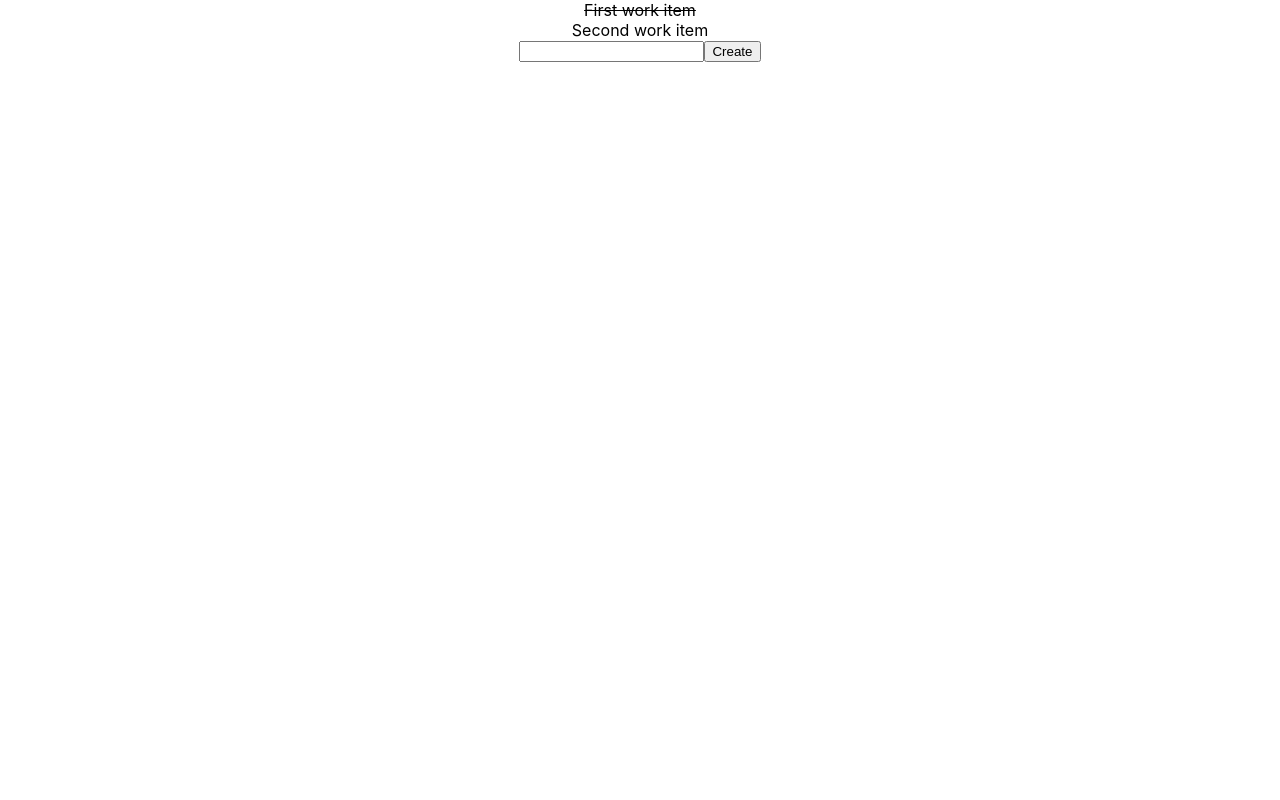
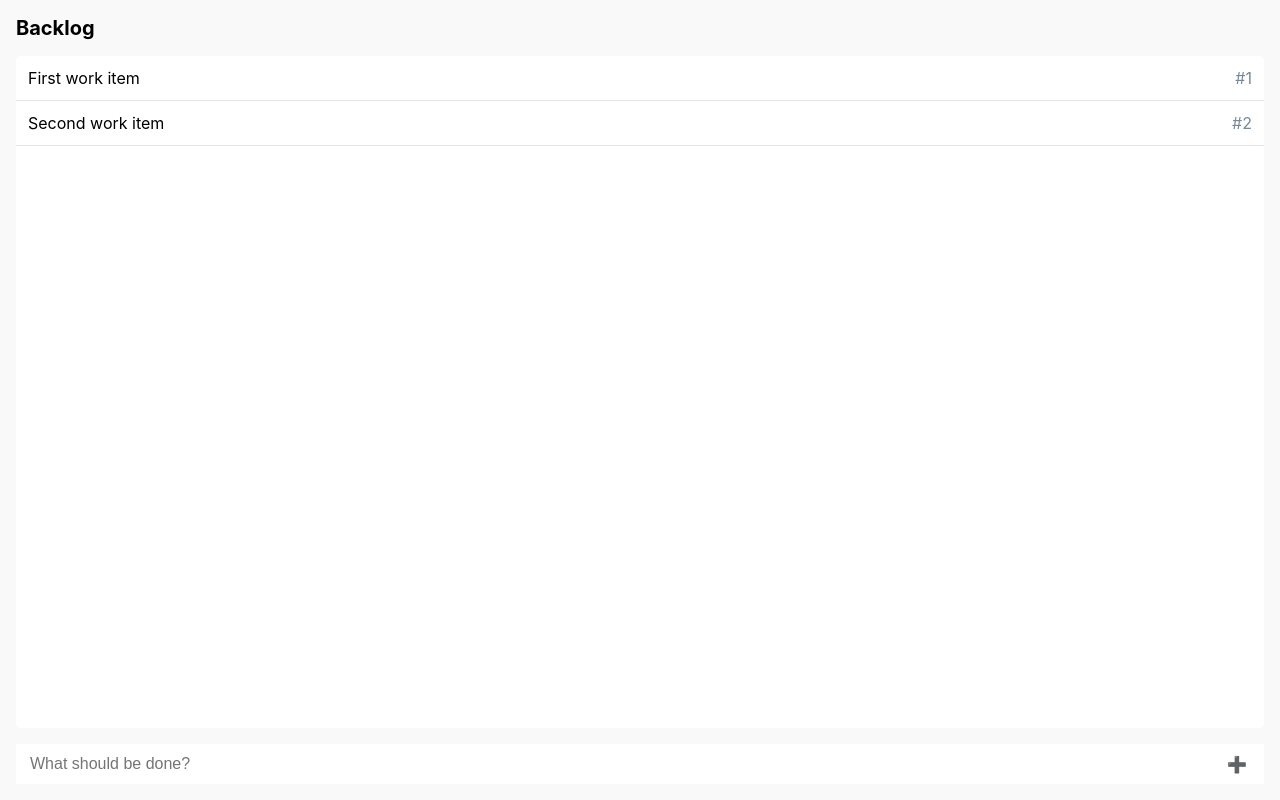
Before and after one commit to makzimko/boards-ninja-ui, a React (Create React App) app: page /backlog in a window 1280 px wide. Built offline with nearby package versions, Linux system fonts and the light colour scheme.

Commit message:
Added backlog without API integration

```diff
--- a/package.json
+++ b/package.json
@@ -3,7 +3,9 @@
   "version": "0.1.0",
   "private": true,
   "dependencies": {
+    "classnames": "^2.3.1",
     "lodash": "^4.17.21",
+    "node-sass": "^6.0.1",
     "react": "^17.0.2",
     "react-dom": "^17.0.2",
     "react-router-dom": "^5.2.0",
--- a/src/App.css
+++ b/src/App.css
@@ -1,38 +1,12 @@
-.App {
-  text-align: center;
+html, body {
+  height: 100%;
+  margin: 0;
 }
 
-.App-logo {
-  height: 40vmin;
-  pointer-events: none;
+#root {
+  height: 100%;
 }
 
-@media (prefers-reduced-motion: no-preference) {
-  .App-logo {
-    animation: App-logo-spin infinite 20s linear;
-  }
+.App {
+  height: 100%;
 }
-
-.App-header {
-  background-color: #282c34;
-  min-height: 100vh;
-  display: flex;
-  flex-direction: column;
-  align-items: center;
-  justify-content: center;
-  font-size: calc(10px + 2vmin);
-  color: white;
-}
-
-.App-link {
-  color: #61dafb;
-}
-
-@keyframes App-logo-spin {
-  from {
-    transform: rotate(0deg);
-  }
-  to {
-    transform: rotate(360deg);
-  }
-}
--- a/src/components/InlineCreateItem/InlineCreateItem.jsx
+++ b/src/components/InlineCreateItem/InlineCreateItem.jsx
@@ -1,18 +1,28 @@
-const {useCallback, useState} = require("react");
+import {createRef, useCallback, useState} from "react";
+import classNames from "classnames";
 
-const InlineCreateItem = ({ onCreate }) => {
+import styles from './InlineCreateItem.module.scss'
+
+const InlineCreateItem = ({ onCreate, containerClassName }) => {
     const [name, setName] = useState('');
+    const inputRef = createRef();
 
     const onChange = useCallback((e) => setName(e.target.value), []);
-    const onSubmit = useCallback(() => {
-        onCreate(name);
-        setName('');
-    }, [name, onCreate])
+    const onSubmit = useCallback((e) => {
+        e.preventDefault();
 
-    return <>
-        <input value={name} onChange={onChange} />
-        <button onClick={onSubmit}>Create</button>
-    </>
+        if (name.length) {
+            onCreate(name);
+            setName('');
+        }
+
+        inputRef.current.focus();
+    }, [name, onCreate, inputRef])
+
+    return <form onSubmit={onSubmit} className={classNames(containerClassName, styles.wrapper)}>
+        <input value={name} onChange={onChange} className={styles['name-input']} ref={inputRef} placeholder="What should be done?" />
+        <button type="submit" className={styles['create-button']}>➕</button>
+    </form>;
 };
 
 export default InlineCreateItem;
--- /dev/null
+++ b/src/components/InlineCreateItem/InlineCreateItem.module.scss
@@ -0,0 +1,26 @@
+.wrapper {
+  display: flex;
+  position: relative;
+  border: 0;
+  padding: 0;
+}
+
+.name-input {
+  border-color: transparent;
+  flex: 1;
+  font-size: 16px;
+  line-height: 20px;
+  padding: 8px 62px 8px 12px;
+}
+
+.create-button {
+  margin: 0;
+  border: none;
+  font-size: 16px;
+  background: transparent;
+  position: absolute;
+  top: 2px;
+  right: 2px;
+  bottom: 2px;
+  width: 50px;
+}
--- a/src/components/WorkItemsList/WorkItem.jsx
+++ b/src/components/WorkItemsList/WorkItem.jsx
@@ -1,6 +1,9 @@
+import styles from './WorkItem.module.scss'
+
 const WorkItem = ({ id, name, resolved }) => {
-    return <div style={{ textDecoration: resolved ? 'line-through': ''}}>
-        {name}
+    return <div className={styles.wrapper}>
+        <div className={styles['work-item-name']}>{name}</div>
+        <div className={styles['work-item-number']}>#{id}</div>
     </div>
 };
 
--- /dev/null
+++ b/src/components/WorkItemsList/WorkItem.module.scss
@@ -0,0 +1,27 @@
+.wrapper {
+    padding: 12px;
+
+    border-bottom: solid 1px #e5e5e5;
+    font-size: 16px;
+    display: flex;
+
+    &:hover {
+        background: #f9f9f9;
+    }
+}
+
+.work-item-name {
+    flex: 1;
+    line-height: 20px;
+    text-align: left;
+
+    overflow: hidden;
+    text-overflow: ellipsis;
+    white-space: nowrap;
+}
+
+.work-item-number {
+    color: #778899;
+    text-align: right;
+    width: 50px;
+}
--- a/src/components/WorkItemsList/WorkItemsList.js
+++ /dev/null
@@ -1,11 +0,0 @@
-import WorkItem from "./WorkItem";
-
-const WorkItemsList = ({ items, resolveItem }) => {
-    return <div>
-        {items.map(({ id, name, resolved }) =>
-            <WorkItem key={id} id={id} name={name} resolved={resolved} />
-        )}
-    </div>
-};
-
-export default WorkItemsList;
--- /dev/null
+++ b/src/components/WorkItemsList/WorkItemsList.jsx
@@ -0,0 +1,15 @@
+import classNames from "classnames";
+
+import WorkItem from "./WorkItem";
+
+import styles from './WorkItemsList.module.scss'
+
+const WorkItemsList = ({ items, resolveItem, containerClassName }) => {
+    return <div className={classNames(containerClassName, styles.wrapper)}>
+        {items.map(({ id, name, resolved }) =>
+            <WorkItem key={id} id={id} name={name} resolved={resolved} />
+        )}
+    </div>
+};
+
+export default WorkItemsList;
--- /dev/null
+++ b/src/components/WorkItemsList/WorkItemsList.module.scss
@@ -0,0 +1,3 @@
+.wrapper {
+  background: white;
+}
--- a/src/containers/Backlog/BacklogContainer.js
+++ b/src/containers/Backlog/BacklogContainer.js
@@ -1,6 +1,9 @@
+import {useCallback, useState} from "react";
+
 import WorkItemsList from "../../components/WorkItemsList/WorkItemsList";
 import InlineCreateItem from "../../components/InlineCreateItem/InlineCreateItem";
-import {useCallback, useState} from "react";
+
+import styles from './BacklogContainer.module.scss'
 
 const initialList = [{
     id: 1,
@@ -25,10 +28,11 @@ const BacklogContainer = () => {
     }, [setList, list])
 
     return (
-        <>
-            <WorkItemsList items={list} />
-            <InlineCreateItem onCreate={onCreate} />
-        </>
+        <div className={styles.wrapper}>
+            <div className={styles.title}>Backlog</div>
+            <WorkItemsList items={list} containerClassName={styles['work-items-list']} />
+            <InlineCreateItem onCreate={onCreate} containerClassName={styles['create-item']} />
+        </div>
     )
 };
 
--- /dev/null
+++ b/src/containers/Backlog/BacklogContainer.module.scss
@@ -0,0 +1,24 @@
+.wrapper {
+  height: 100%;
+  background: #f9f9f9;
+  display: flex;
+  flex-direction: column;
+}
+
+.title {
+  font-size: 20px;
+  font-weight: bold;
+  text-align: left;
+  margin: 16px;
+}
+
+.work-items-list {
+  margin: 0 16px;
+  border-radius: 5px;
+  flex: 1;
+  overflow-y: auto;
+}
+
+.create-item {
+  margin: 16px;
+}
--- a/src/index.css
+++ b/src/index.css
@@ -5,6 +5,7 @@ body {
     sans-serif;
   -webkit-font-smoothing: antialiased;
   -moz-osx-font-smoothing: grayscale;
+  /*overflow: hidden;*/
 }
 
 code {
```
Also changed, not shown: 1 other file (tests, documents, lock files or other folders).
